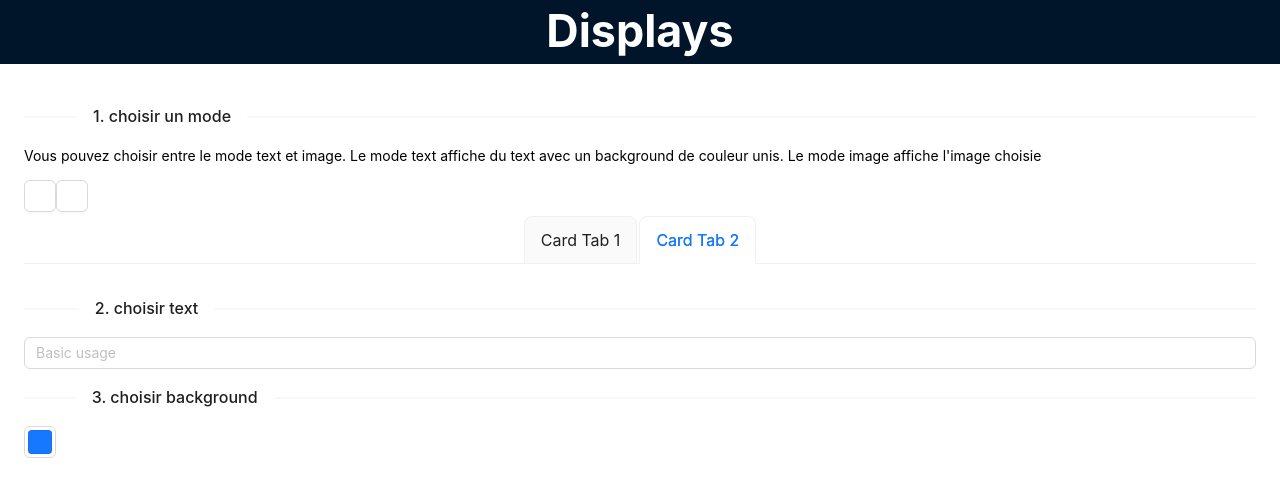
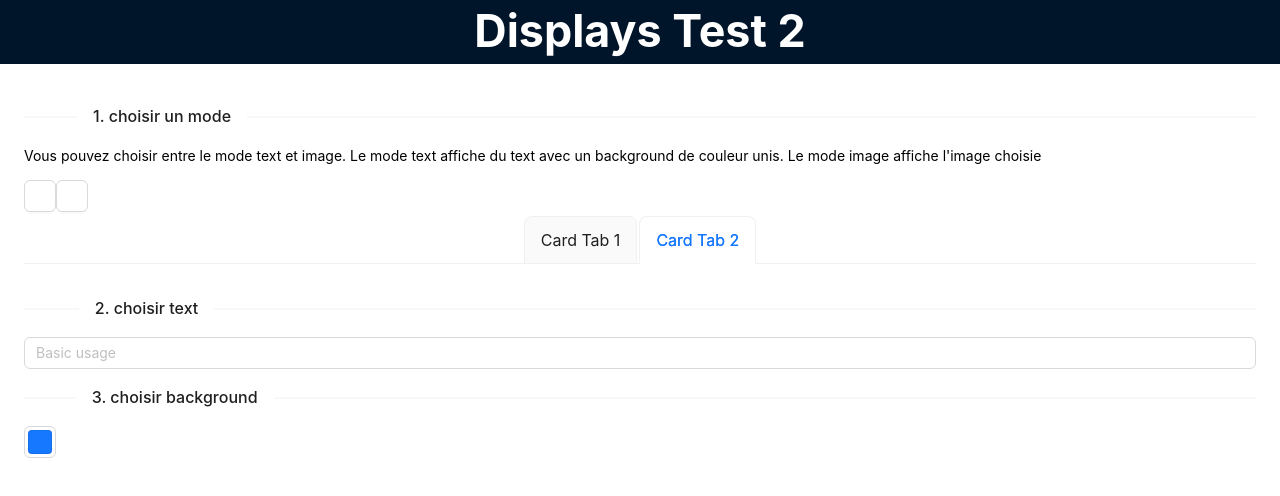
Before and after one commit to riri-314/Displays, a React (Vite) app: page / in a window 1280 px wide. Shown: the top 496 px of the page. Built offline with nearby package versions, Linux system fonts and the light colour scheme; no server answers.

Commit message:
Test 2 on build and deploy

```diff
--- a/src/App.tsx
+++ b/src/App.tsx
@@ -57,7 +57,7 @@ const App = () => {
           width: "100%",
         }}
       >
-        <h1>Displays</h1>
+        <h1>Displays Test 2</h1>
       </Header>
       <Content>
         <div
```
